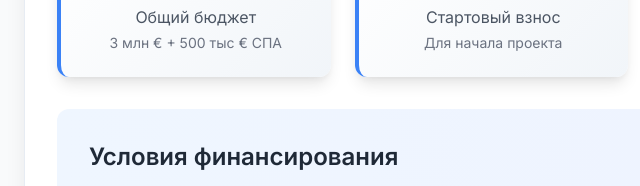
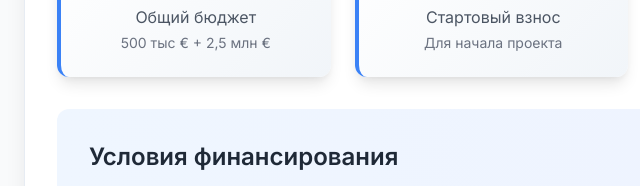
Before and after one commit to miragconsulting/stonicevgrad, a plain HTML site: page index.html in a window 1280 px wide. Shown: the part 4718-4904 px from the top of the page, 0-640 px from the left. Drawn offline with nearby package versions, Linux system fonts and the light colour scheme.

Commit message:
Update index.html

```diff
--- a/index.html
+++ b/index.html
@@ -345,7 +345,7 @@
                     <div class="stats-card rounded-xl p-6 text-center shadow-lg">
                         <div class="text-3xl font-bold text-blue-600 mb-2">3,0 млн €</div>
                         <div class="text-gray-600">Общий бюджет</div>
-                        <div class="text-sm text-gray-500 mt-1">3 млн € + 500 тыс € СПА</div>
+                        <div class="text-sm text-gray-500 mt-1">500 тыс € + 2,5 млн €</div>
                     </div>
                     <div class="stats-card rounded-xl p-6 text-center shadow-lg">
                         <div class="text-3xl font-bold text-green-600 mb-2">500 тыс €</div>
```
